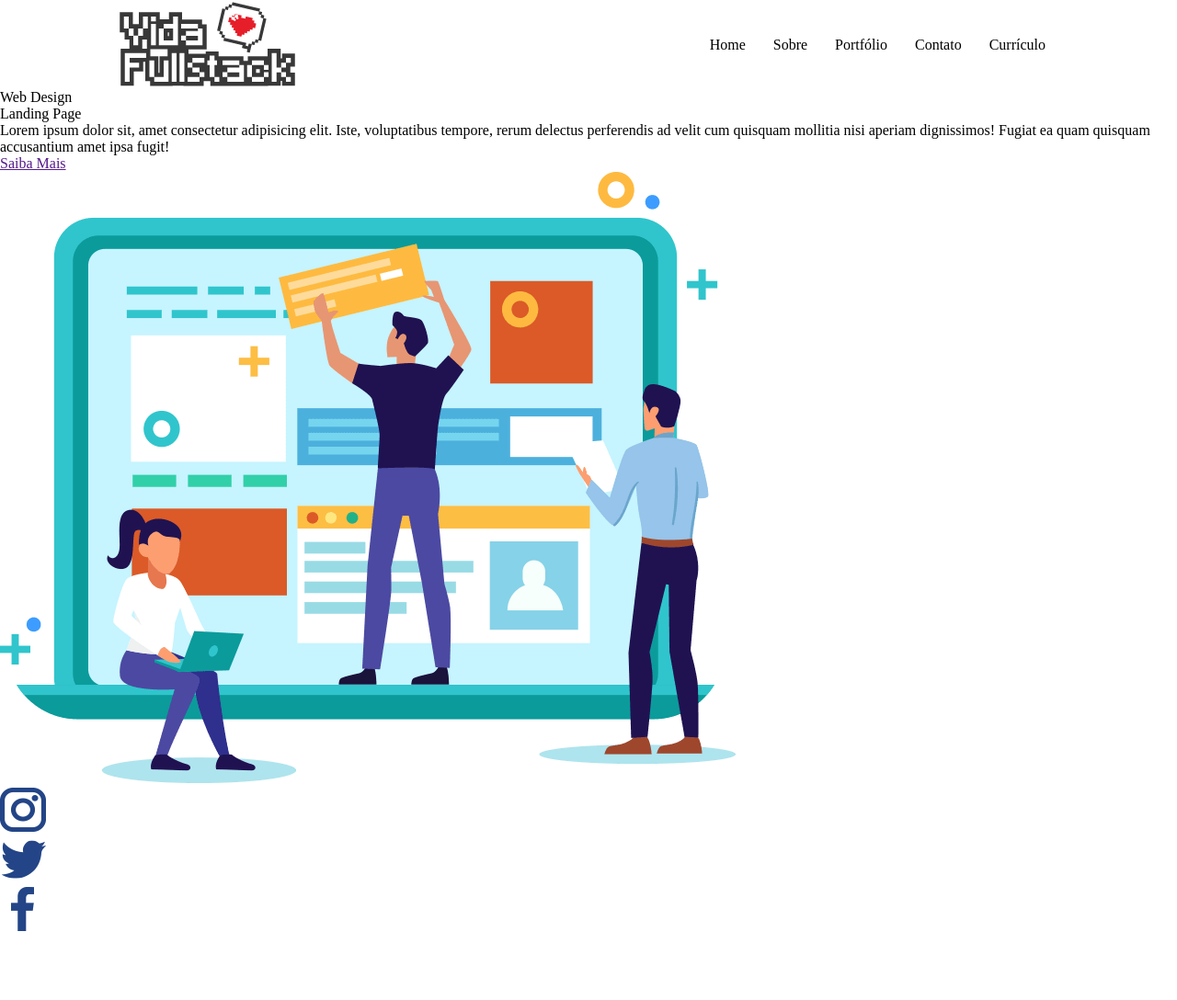
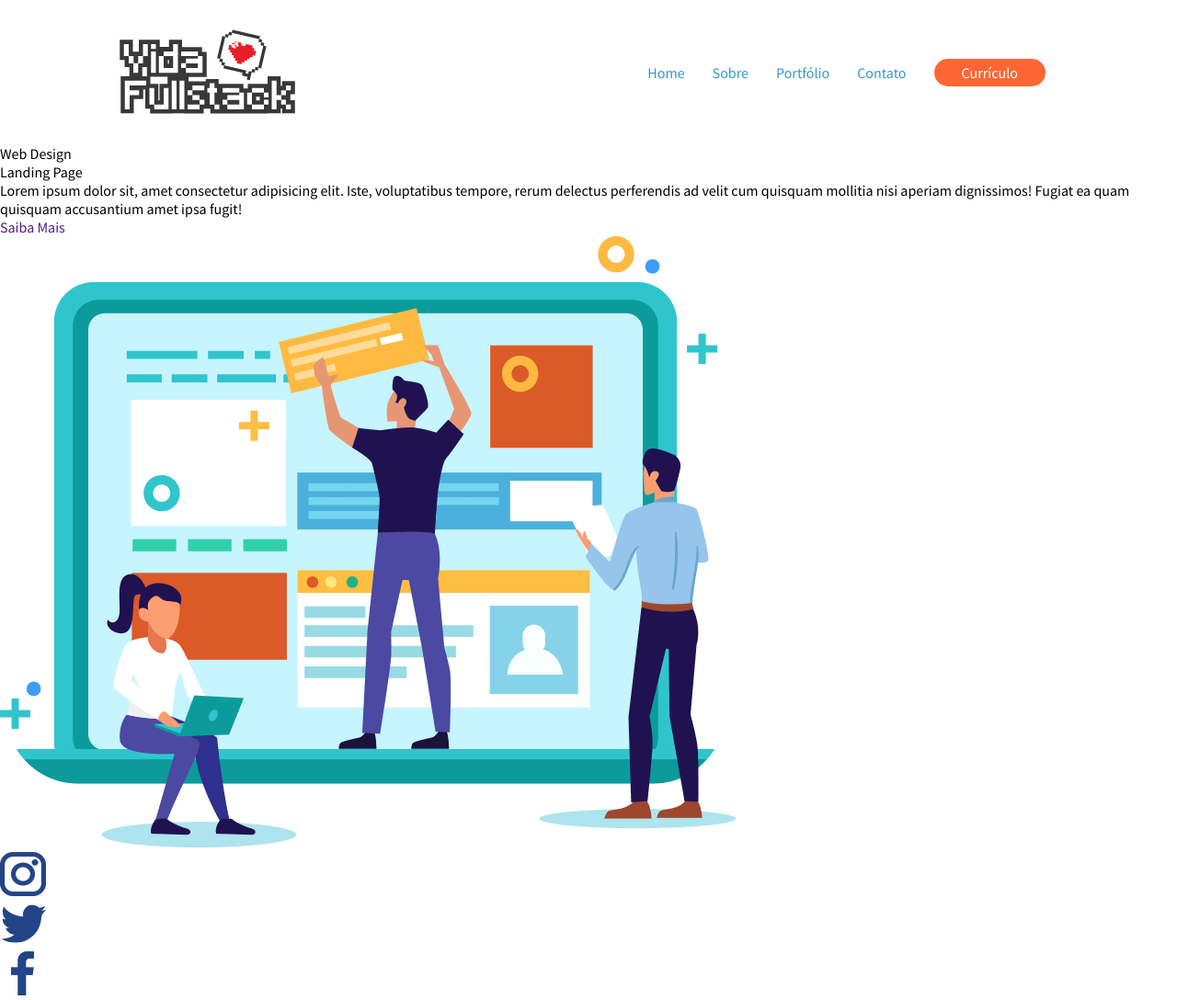
Before and after one commit to keithikun/Hands-On-Curso-Front-End-1, a plain HTML site: page Hands-on-1/index.html in a window 1280 px wide. Shown: the whole page at 92% size. Before the commit the page ends 1018 px from the top, so only its background shows below. Drawn offline with Linux system fonts and the light colour scheme.

Commit message:
Término do Menu Header

```diff
--- /dev/null
+++ b/Hands-on-1/assets/css/buttons.css
@@ -0,0 +1,9 @@
+.btn{
+    padding: 5px 30px;
+    border-radius: 20px;
+}
+
+.btn.btn-laranja{
+    background: #f63;
+    color: #FFF
+}
--- a/Hands-on-1/assets/css/header.css
+++ b/Hands-on-1/assets/css/header.css
@@ -1,19 +1,20 @@
 header{
     width: 1024px;
-    margin: 0 auto; /* Centraliza na tela*/
+    margin: 30px auto; /* Centraliza na tela*/
     display: flex;
     flex-direction: row;
     justify-content: space-between; /*Divide em espaços iguais dentro da box  */
-    align-items: center; /*alinhar os elemtentos filhos  */
+    align-items: center; /*alinhar os elemetentos pro centro  */
 }
 
 header nav ul{
     display: flex;
     flex-direction: row;
     list-style: none; /*Um atributo pra tirar as bolinhas da ul */
-
+    align-items: center;
 }
 
-header nav ul li{
-    padding: 0 15px; /*não quero padding em cima só quero nas partes do lado */
+header nav ul li a{
+    margin: 0 15px; /*não quero padding em cima só quero nas partes do lado */
+    color: #3399cc;
 }
--- a/Hands-on-1/assets/css/style.css
+++ b/Hands-on-1/assets/css/style.css
@@ -1,10 +1,18 @@
+/* Font  */
+@import url('https://fonts.googleapis.com/css2?family=Source+Sans+Pro:wght@200;300;400&display=swap');
+
+/* Components */
 @import "header.css";
+@import "buttons.css";
 
+/* Reset Css */
 *{
     margin: 0;
     padding: 0;
     border: 0;
     font-size: 100%;
     font: inherit;
+    font-family: 'Source Sans Pro', sans-serif;
     vertical-align: baseline;
+    text-decoration: none; /*todos os meus texxtos não  terão linha embaixo dos links e etc... */
 }
--- a/Hands-on-1/index.html
+++ b/Hands-on-1/index.html
@@ -15,11 +15,11 @@
         <!-- Menu do Site -->
         <nav>
             <ul>
-                <li>Home</li>
-                <li>Sobre</li>
-                <li>Portfólio</li>
-                <li>Contato</li>
-                <li>Currículo</li>
+                <li><a href="#">Home</a></li>
+                <li><a href="#">Sobre</a></li>
+                <li><a href="#">Portfólio</a></li>
+                <li><a href="#">Contato</a></li>
+                <li><a href="#" class="btn btn-laranja">Currículo</a></li>
 
             </ul>
         </nav>
```
